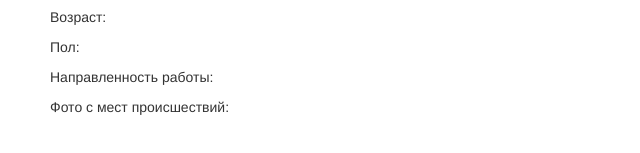
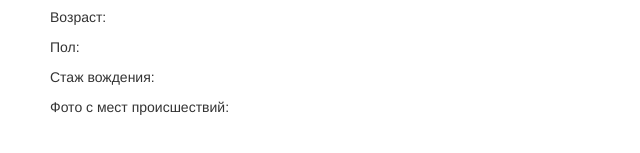
Before and after one commit to kspolyantseva/track-server1, a website: page public/home.html in a window 1280 px wide. Shown: the part 171-324 px from the top of the page, 0-640 px from the left. Drawn offline with nearby package versions, Linux system fonts and the light colour scheme; no server answers.

Commit message:
Update home.html

```diff
--- a/public/home.html
+++ b/public/home.html
@@ -35,7 +35,7 @@
           <p class="name">Имя:</p>
           <p class="age">Возраст:</p>
           <p class="sex">Пол:</p>
-          <p class="direction_of_work">Направленность работы:</p>
+	  <p class="driving_experience">Стаж вождения:</p>
           <p class="photos_from_accidents">Фото с мест происшествий:</p>
         </div>
         <div id="menu1" class="tab-pane fade">
```
